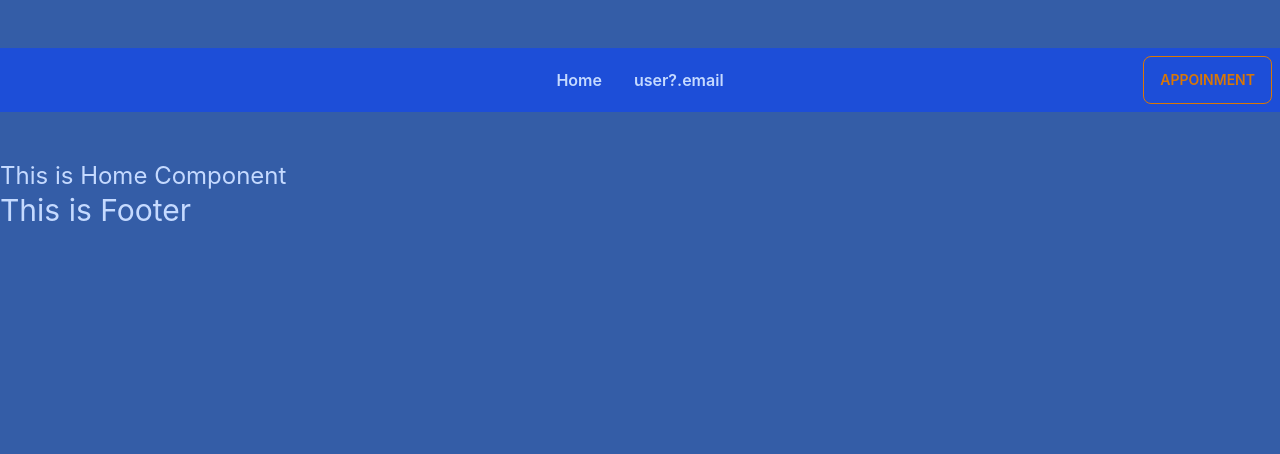
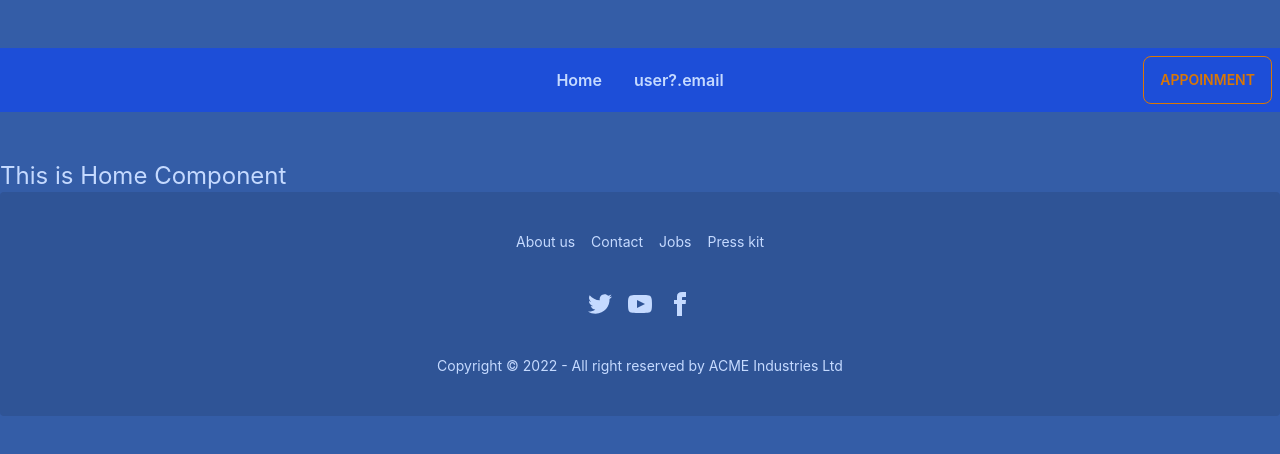
Before and after one commit to nasirullahnu/ph-photography-client, a React (Create React App) app: page / in a window 1280 px wide. Shown: the top 454 px of the page. Built offline with nearby package versions, Linux system fonts and the light colour scheme.

Commit message:
footer added

```diff
--- a/src/Shared/Footer/Footer.js
+++ b/src/Shared/Footer/Footer.js
@@ -1,11 +1,57 @@
-import React from 'react';
+import React from "react";
+import { Link } from "react-router-dom";
 
 const Footer = () => {
-    return (
-        <div>
-            <h1 className='text-3xl'>This is Footer</h1>
+  return (
+    <footer className="footer footer-center p-10 bg-base-200 text-base-content rounded">
+      <div className="grid grid-flow-col gap-4">
+        <Link className="link link-hover">About us</Link>
+        <Link className="link link-hover">Contact</Link>
+        <Link className="link link-hover">Jobs</Link>
+        <Link className="link link-hover">Press kit</Link>
+      </div>
+      <div>
+        <div className="grid grid-flow-col gap-4">
+          <Link>
+            <svg
+              xmlns="http://www.w3.org/2000/svg"
+              width="24"
+              height="24"
+              viewBox="0 0 24 24"
+              className="fill-current"
+            >
+              <path d="M24 4.557c-.883.392-1.832.656-2.828.775 1.017-.609 1.798-1.574 2.165-2.724-.951.564-2.005.974-3.127 1.195-.897-.957-2.178-1.555-3.594-1.555-3.179 0-5.515 2.966-4.797 6.045-4.091-.205-7.719-2.165-10.148-5.144-1.29 2.213-.669 5.108 1.523 6.574-.806-.026-1.566-.247-2.229-.616-.054 2.281 1.581 4.415 3.949 4.89-.693.188-1.452.232-2.224.084.626 1.956 2.444 3.379 4.6 3.419-2.07 1.623-4.678 2.348-7.29 2.04 2.179 1.397 4.768 2.212 7.548 2.212 9.142 0 14.307-7.721 13.995-14.646.962-.695 1.797-1.562 2.457-2.549z"></path>
+            </svg>
+          </Link>
+          <Link>
+            <svg
+              xmlns="http://www.w3.org/2000/svg"
+              width="24"
+              height="24"
+              viewBox="0 0 24 24"
+              className="fill-current"
+            >
+              <path d="M19.615 3.184c-3.604-.246-11.631-.245-15.23 0-3.897.266-4.356 2.62-4.385 8.816.029 6.185.484 8.549 4.385 8.816 3.6.245 11.626.246 15.23 0 3.897-.266 4.356-2.62 4.385-8.816-.029-6.185-.484-8.549-4.385-8.816zm-10.615 12.816v-8l8 3.993-8 4.007z"></path>
+            </svg>
+          </Link>
+          <Link>
+            <svg
+              xmlns="http://www.w3.org/2000/svg"
+              width="24"
+              height="24"
+              viewBox="0 0 24 24"
+              className="fill-current"
+            >
+              <path d="M9 8h-3v4h3v12h5v-12h3.642l.358-4h-4v-1.667c0-.955.192-1.333 1.115-1.333h2.885v-5h-3.808c-3.596 0-5.192 1.583-5.192 4.615v3.385z"></path>
+            </svg>
+          </Link>
         </div>
-    );
+      </div>
+      <div>
+        <p>Copyright © 2022 - All right reserved by ACME Industries Ltd</p>
+      </div>
+    </footer>
+  );
 };
 
 export default Footer;
```
